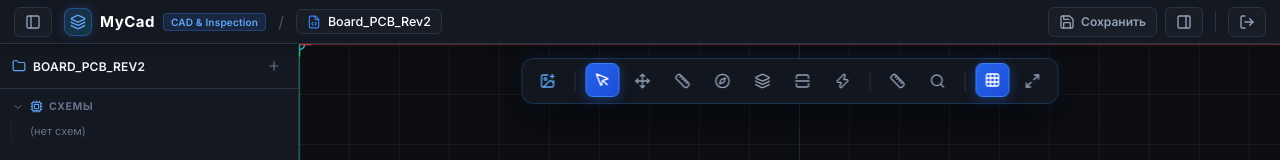
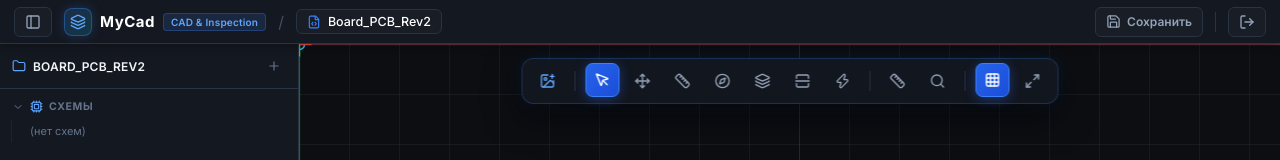
Before and after one commit to Apofixc/MyCad, a React (Vite) app: page / in a window 1280 px wide. Both pictures are taken after a click on the element 842 px from the left and 430 px from the top of the page. Shown: the top 160 px of the page. Built offline with nearby package versions, Linux system fonts and the light colour scheme.

Commit message:
feat: add InspectorSidebar component and TopBar layout for enhanced element property management

```diff
--- a/src/components/Sidebar/InspectorSidebar.tsx
+++ b/src/components/Sidebar/InspectorSidebar.tsx
@@ -20,7 +20,6 @@ import {
   Download,
   Link,
   Unlink,
-  Target,
   Crop,
   Trash2,
   Cpu,
@@ -50,7 +49,6 @@ export const InspectorSidebar: React.FC = () => {
     rightSidebarWidth,
     setRightSidebarWidth,
     setActiveTool,
-    focusImageLayer,
     setPendingPreprocess,
     openModal,
     setEditingPackage,
@@ -548,14 +546,6 @@ export const InspectorSidebar: React.FC = () => {
 
         <div style={{ display: "flex", alignItems: "center", gap: "3px", flexShrink: 0 }}>
           <button
-            className="cad-tool-btn"
-            style={{ width: "26px", height: "26px" }}
-            onClick={() => focusImageLayer(imgLayer)}
-            title="Фокус: центрировать и приблизить скан на холсте"
-          >
-            <Target size={13} color="#60a5fa" />
-          </button>
-          <button
             className={`cad-tool-btn ${imgLayer.locked ? "active" : ""}`}
             style={{ width: "26px", height: "26px" }}
             onClick={() => handleUpdate({ locked: !imgLayer.locked })}
@@ -570,14 +560,6 @@ export const InspectorSidebar: React.FC = () => {
             title={imgLayer.visible ? "Скрыть слой" : "Показать слой"}
           >
             {imgLayer.visible ? <Eye size={13} /> : <EyeOff size={13} />}
-          </button>
-          <button
-            className="cad-tool-btn"
-            style={{ width: "26px", height: "26px" }}
-            onClick={() => selectImage(null)}
-            title="Закрыть панель свойств (Esc)"
-          >
-            <X size={13} />
           </button>
         </div>
       </div>
--- a/src/components/TopBar.tsx
+++ b/src/components/TopBar.tsx
@@ -1,7 +1,6 @@
 import React from "react";
 import {
   PanelLeft,
-  PanelRight,
   Save,
   LogOut,
   Layers,
@@ -11,8 +10,8 @@ import { useUiStore } from "../stores/uiStore";
 import { useProjectStore } from "../stores/projectStore";
 
 export const TopBar: React.FC = () => {
-  const { toggleLeftSidebar, toggleRightSidebar, rightSidebarCollapsed } = useUiStore();
-  const { manifest, isDirty, saveProject, closeProject, activeFileType, selectedImageId, selectedComponentId } = useProjectStore();
+  const { toggleLeftSidebar } = useUiStore();
+  const { manifest, isDirty, saveProject, closeProject } = useProjectStore();
 
   const handleSave = async () => {
     try {
@@ -64,32 +63,11 @@ export const TopBar: React.FC = () => {
         <button
           className={`cad-top-tool-btn ${isDirty ? "cad-save-needed" : ""}`}
           onClick={handleSave}
-          title="Сохранить проект в .mycad (Ctrl+S)"
+          title={isDirty ? "Сохранить проект в .mycad (Ctrl+S) — есть изменения" : "Проект сохранён (Ctrl+S)"}
         >
-          <Save size={16} />
+          <Save size={15} />
           <span style={{ fontSize: "12px", fontWeight: 600 }}>Сохранить</span>
         </button>
-
-        {activeFileType === "board" && (
-          <button
-            className={`cad-top-tool-btn ${(selectedImageId || selectedComponentId) && !rightSidebarCollapsed ? "active" : ""}`}
-            disabled={!selectedImageId && !selectedComponentId}
-            onClick={() => {
-              if (selectedImageId || selectedComponentId) {
-                toggleRightSidebar();
-              }
-            }}
-            title={
-              selectedImageId || selectedComponentId
-                ? rightSidebarCollapsed
-                  ? "Развернуть панель свойств"
-                  : "Скрыть панель свойств"
-                : "Свойства объекта (выберите скан или компонент на холсте)"
-            }
-          >
-            <PanelRight size={16} />
-          </button>
-        )}
 
         <div className="cad-tool-sep" />
 
```
